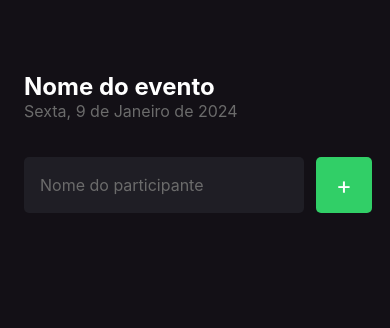
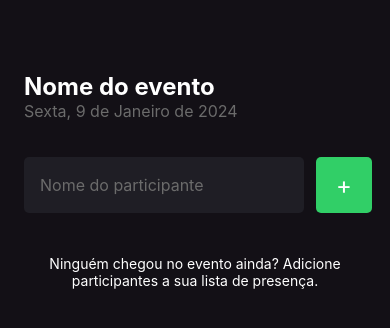
Before and after one commit to pedroh-cm/imhere-expo-app, a React Native app: screen / in a window 390 px wide. Shown: the top 328 px of the page. Built offline with nearby package versions, Linux system fonts and the light colour scheme.

Commit message:
add handles functions for removeParticipant and AddParticipant at the component flatList

```diff
--- a/App.tsx
+++ b/App.tsx
@@ -1,7 +1,12 @@
+import { StatusBar } from "react-native";
+
 import { Home } from "./src/screens/Home";
 
 export default function App() {
   return (
-    <Home />
+    <>
+      <StatusBar barStyle="light-content" backgroundColor="transparent" translucent />
+      <Home />
+    </>
   )
 }
--- /dev/null
+++ b/src/components/Participant/index.tsx
@@ -0,0 +1,20 @@
+import { View, Text, TouchableOpacity } from "react-native";
+
+import { styles } from "./styles";
+
+type ParticipantProps = {
+    name: string;
+    onRemove: () => void;
+}
+
+export function Participant({ name, onRemove }: ParticipantProps) {
+    return (
+        <View style={styles.container}>
+            <Text style={styles.name}>{name}</Text>
+
+            <TouchableOpacity style={styles.button} onPress={onRemove}>
+                <Text style={styles.buttonText}>-</Text>
+            </TouchableOpacity>
+        </View>
+    )
+}
--- /dev/null
+++ b/src/components/Participant/styles.ts
@@ -0,0 +1,30 @@
+import { StyleSheet } from "react-native";
+
+export const styles = StyleSheet.create({
+    container: {
+        width: '100%',
+        backgroundColor: '#1F1E25',
+        borderRadius: 5,
+        flexDirection: 'row',
+        alignItems: "center",
+        marginBottom: 10
+    },
+    name: {
+        color: '#FFF',
+        fontSize: 16,
+        marginLeft: 16,
+        flex: 1
+    },
+    buttonText: {
+        color: "#FFF",
+        fontSize: 24,
+      },
+      button: {
+        width: 56,
+        height: 56,
+        borderRadius: 5,
+        backgroundColor: "#E23C44",
+        alignItems: "center",
+        justifyContent: "center",
+      },
+})
--- a/src/screens/Home/index.tsx
+++ b/src/screens/Home/index.tsx
@@ -1,11 +1,41 @@
-import { Text, View, TextInput, TouchableOpacity } from "react-native"
+import { useState } from "react";
+import { Text, View, TextInput, TouchableOpacity, FlatList, Alert } from "react-native"
+
+import { Participant } from "../../components/Participant"
 
 import { styles } from "./styles"
 
 export function Home() {
+  const [participants, setParticipants] = useState<string[]>([]);
+  const [participantName, setParticipantName] = useState('');
 
   function handleParticipantAdd() {
-    console.log('Adicionar participante')
+    if (participantName === '') {
+      return Alert.alert('Nome inválido', 'O nome do participante não pode ser vazio.')
+    }
+
+    if (participants.includes(participantName)) {
+      return Alert.alert('Participante existente', 'Já existe um participante com esse nome.')
+    }
+
+    setParticipants(prevState => [...prevState, participantName]);
+    setParticipantName('');
+  }
+
+  function handleParticipantRemove(name: string) {
+    Alert.alert('Remover', `Remover o participante ${name}?`, [
+      {
+        text: 'Não',
+        style: 'cancel',
+      },
+      {
+        text: 'Sim',
+        style: 'default',
+        onPress: () => {
+          console.log('Remover')
+        }
+      }
+    ])
   }
 
   return (
@@ -20,6 +50,8 @@ export function Home() {
       <View style={styles.form}>
         <TextInput
           style={styles.input}
+          onChangeText={setParticipantName}
+          value={participantName}
           placeholder="Nome do participante"
           placeholderTextColor="#6B6B6B"
         />
@@ -28,6 +60,24 @@ export function Home() {
           <Text style={styles.buttonText}>+</Text>
         </TouchableOpacity>
       </View>
+
+      <FlatList
+        data={participants}
+        keyExtractor={item => item}
+        showsVerticalScrollIndicator={false}
+        ListEmptyComponent={() => (
+          <Text style={styles.listEmptyText}>
+            Ninguém chegou no evento ainda? Adicione participantes a sua lista de presença.
+          </Text>
+        )}
+        renderItem={({ item }) => (
+          <Participant
+            key={item}
+            name={item}
+            onRemove={() => handleParticipantRemove(item)}
+          />
+        )}
+      />
     </View>
   )
 }
--- a/src/screens/Home/styles.ts
+++ b/src/screens/Home/styles.ts
@@ -43,5 +43,10 @@ export const styles = StyleSheet.create({
       flexDirection: "row",
       marginTop: 36,
       marginBottom: 42,
+    },
+    listEmptyText: {
+      color: "#FFF",
+      fontSize: 14,
+      textAlign: "center",
     }
   });
```
